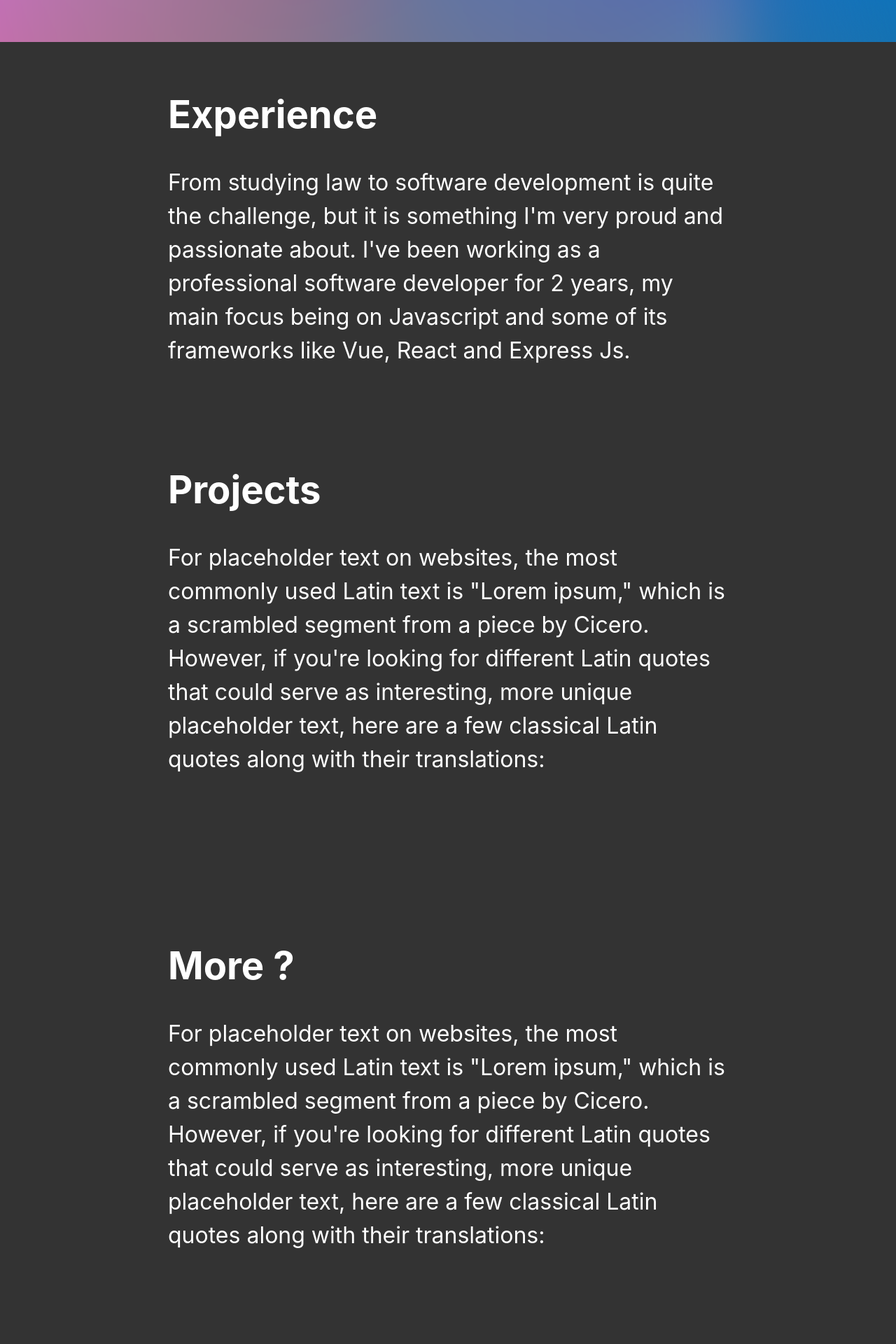
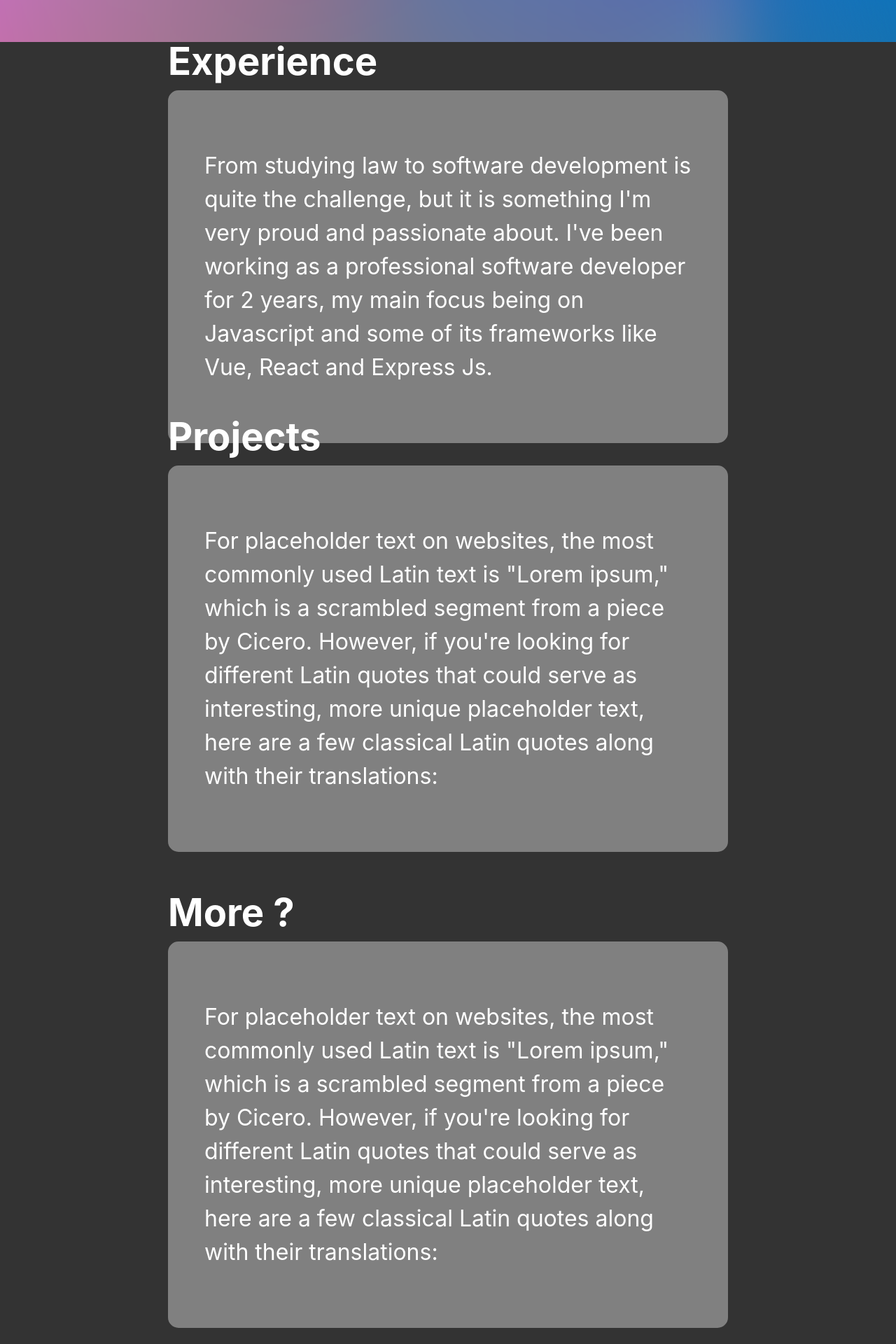
Before and after one commit to Popa-Andrei-Valentin/My_Portofolio, a React (Vite) app: page / in a window 1280 px wide. Shown: the part 740-2660 px from the top of the page at 70% size. Built offline with nearby package versions, Linux system fonts and the light colour scheme.

Commit message:
Add information cards for content text

```diff
--- a/src/components/Content/Content.css
+++ b/src/components/Content/Content.css
@@ -49,3 +49,10 @@
   grid-area: projects;
   justify-content: center;
 }
+
+.content-text .content-box{
+  border: 2px solid grey;
+  border-radius: 15px;
+  background: grey;
+  padding: 50px;
+}
--- a/src/components/Content/Content.jsx
+++ b/src/components/Content/Content.jsx
@@ -7,21 +7,27 @@ export default function Content () {
 				<div className='about-section'>
 					<div className='content-text'>
 						<h2>Experience</h2>
-						<p>From studying law to software development is quite the challenge, but it is something I'm very proud and passionate about. I've been working as a professional software developer for 2 years, my main focus being on Javascript and some of its frameworks like Vue, React and Express Js.</p>
+						<div className='content-box'>
+							<p>From studying law to software development is quite the challenge, but it is something I'm very proud and passionate about. I've been working as a professional software developer for 2 years, my main focus being on Javascript and some of its frameworks like Vue, React and Express Js.</p>
+						</div>
 					</div>
 				</div>
 
 				<div className='experience-section'>
 					<div className='content-text'>
 						<h2>Projects</h2>
-						<p>For placeholder text on websites, the most commonly used Latin text is "Lorem ipsum," which is a scrambled segment from a piece by Cicero. However, if you're looking for different Latin quotes that could serve as interesting, more unique placeholder text, here are a few classical Latin quotes along with their translations:</p>
+						<div className='content-box'>
+							<p>For placeholder text on websites, the most commonly used Latin text is "Lorem ipsum," which is a scrambled segment from a piece by Cicero. However, if you're looking for different Latin quotes that could serve as interesting, more unique placeholder text, here are a few classical Latin quotes along with their translations:</p>
+						</div>
 					</div>
 				</div>
 
 				<div className='projects-section'>
 					<div className='content-text'>
 						<h2>More ?</h2>
-						<p>For placeholder text on websites, the most commonly used Latin text is "Lorem ipsum," which is a scrambled segment from a piece by Cicero. However, if you're looking for different Latin quotes that could serve as interesting, more unique placeholder text, here are a few classical Latin quotes along with their translations:</p>
+						<div className='content-box'>
+							<p>For placeholder text on websites, the most commonly used Latin text is "Lorem ipsum," which is a scrambled segment from a piece by Cicero. However, if you're looking for different Latin quotes that could serve as interesting, more unique placeholder text, here are a few classical Latin quotes along with their translations:</p>
+						</div>
 					</div>
 				</div>
 			</div>
```
